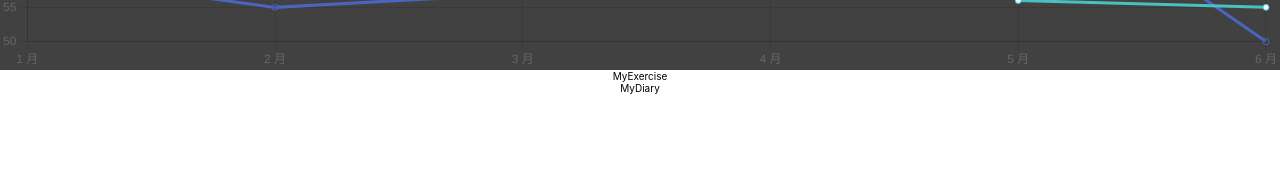
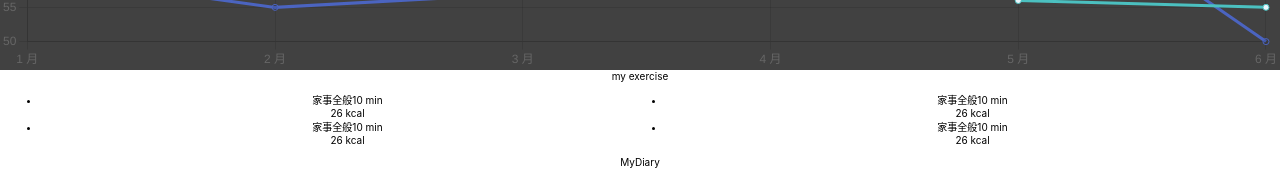
Before and after one commit to striderkein/react-boilerplate, a React (Create React App) app: page /graph in a window 1280 px wide. Shown: the part 494-690 px from the top of the page. Built offline with nearby package versions, Linux system fonts and the light colour scheme.

Commit message:
feat:「my exercise」セクションおよびコンポーネントを追加

```diff
--- a/src/App.tsx
+++ b/src/App.tsx
@@ -1,5 +1,5 @@
 import React, { FC } from 'react'
-import { Graph, Header, ButtonContainer } from 'components'
+import { Graph, Header, ButtonContainer, MyExercise } from 'components'
 import './App.css'
 
 export const App: FC = () => {
@@ -8,7 +8,7 @@ export const App: FC = () => {
       <Header />
       <ButtonContainer />
       <Graph />
-      <div>MyExercise</div>
+      <MyExercise />
       <div>MyDiary</div>
     </div>
   )
--- a/src/components/index.ts
+++ b/src/components/index.ts
@@ -3,4 +3,5 @@ export { ButtonContainer } from './ui/ButtonContainer'
 export { Graph } from './ui/Graph'
 export { Header } from './ui/Header'
 export { Input } from './ui/Input'
+export { MyExercise } from './ui/MyExercise'
 export { SquareButton } from './ui/SquareButton'
--- /dev/null
+++ b/src/components/ui/MyExercise.tsx
@@ -0,0 +1,33 @@
+import type { FC } from 'react'
+// import { BrowserRouter, Switch, Route, Link, NavLink } from "react-router-dom";
+// import { BrowserRouter, Switch, Route, NavLink } from "react-router-dom";
+// import { BrowserRouter, Switch, Route } from "react-router-dom";
+// import { SquareButton } from 'components'
+// import bgBodyRecord from '/images/btn-body-record.jpg'
+
+export const MyExercise: FC = () => {
+  return (
+    // <BrowserRouter>
+    <div className='my-exercise'>
+      my exercise
+      <ul className='my-exercise-list'>
+        <li>
+          <span className='exercise-type'>家事全般</span><span className='exercise-duration'>10 min</span>
+          <div className='exercise-calory'>26 kcal</div>
+        </li>
+        <li>
+          <span className='exercise-type'>家事全般</span><span className='exercise-duration'>10 min</span>
+          <div className='exercise-calory'>26 kcal</div>
+        </li>
+        <li>
+          <span className='exercise-type'>家事全般</span><span className='exercise-duration'>10 min</span>
+          <div className='exercise-calory'>26 kcal</div>
+        </li>
+        <li>
+          <span className='exercise-type'>家事全般</span><span className='exercise-duration'>10 min</span>
+          <div className='exercise-calory'>26 kcal</div>
+        </li>
+      </ul>
+    </div>
+  )
+}
--- a/src/index.css
+++ b/src/index.css
@@ -82,6 +82,10 @@ code {
   color: var(--light);
 }
 
+.my-exercise-list {
+  column-count: 2;
+}
+
 .graph {
   background-color: var(--dark-500);
 }
```
